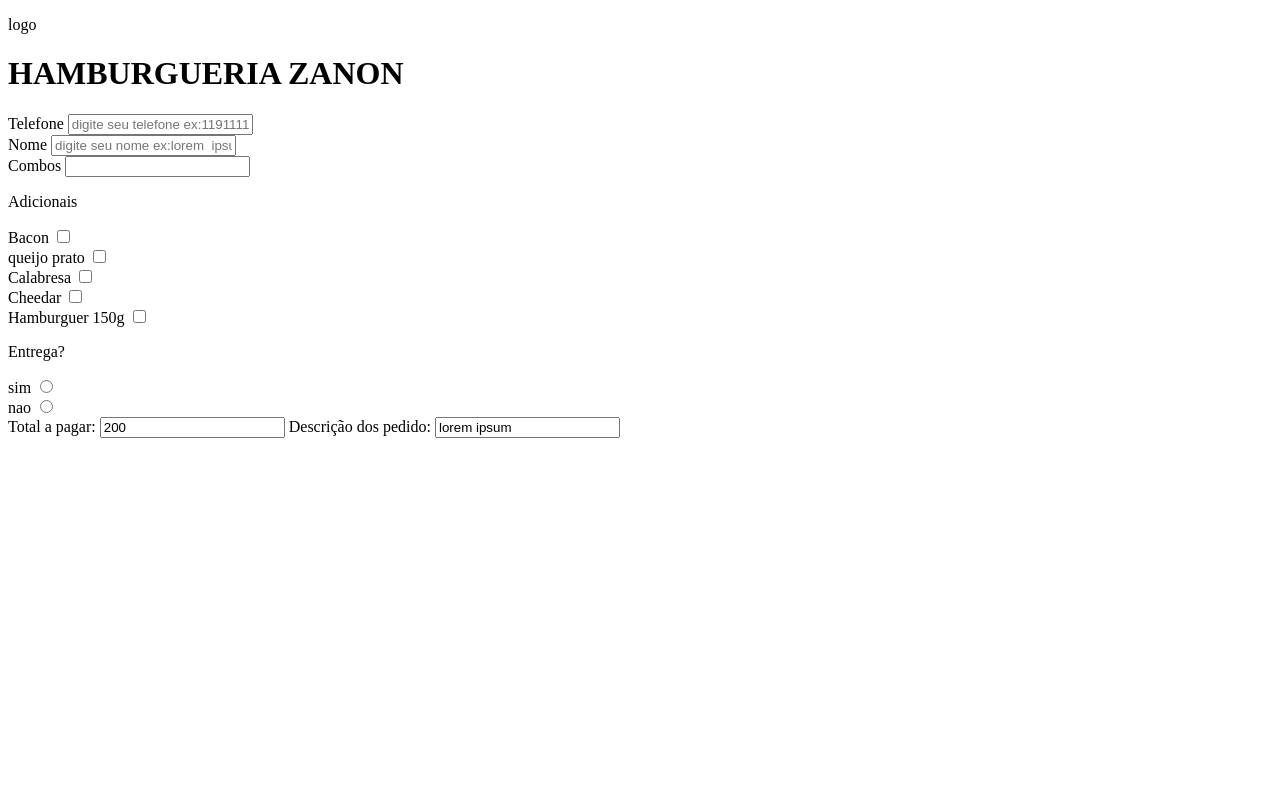
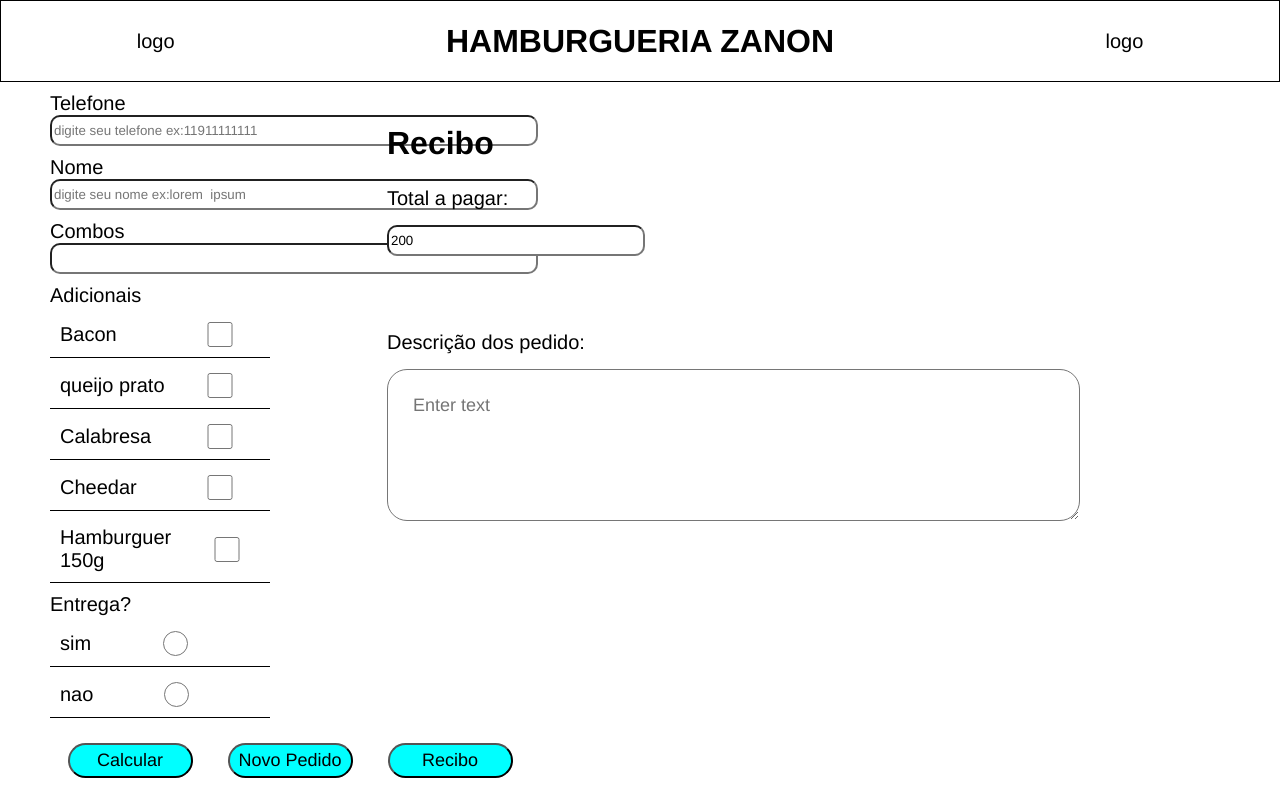
Before and after one commit to WesleyZanon/Pagina-Lanchonete, a plain HTML site: page pages/Home/index.html in a window 1280 px wide. Drawn offline with Linux system fonts and the light colour scheme.

Commit message:
update
Signed-off-by: WesleyZanon <wesleyzanon17@gmail.com>

```diff
--- a/pages/Home/index.html
+++ b/pages/Home/index.html
@@ -5,6 +5,7 @@
     <meta http-equiv="X-UA-Compatible" content="IE=edge">
     <meta name="viewport" content="width=device-width, initial-scale=1.0">
     <link rel="stylesheet" href="style.css">
+    <script type="text/javascript" src="script.js"></script>
 
     <title>Lanchonete Zanon</title>
 </head>
@@ -13,30 +14,33 @@
         <div class="header">
             <p>logo</p>
             <h1>HAMBURGUERIA ZANON</h1>
+            <p>logo</p>
         </div>
 
         <div class="forms">
             <div class="conteudo">
                 <label>Telefone</label>
-                <input placeholder="digite seu telefone ex:11911111111">
+                <input name="fone" id="fone" placeholder="digite seu telefone ex:11911111111">
             </div>
 
             <div class="conteudo">
                 <label>Nome</label>
-                <input placeholder="digite seu nome ex:lorem  ipsum">
+                <input id='nome' placeholder="digite seu nome ex:lorem  ipsum">
             </div>
 
             <div class="conteudo">
                 <label>Combos</label>
 
-                <input list="combos">
+                <input list="combos" id="combo">
 
                     <datalist id="combos">
-                    <option value="x-mexicano">
-                    <option value="Hot-dog Americano">
-                    <option value="x-paris">
-                    <option value="x-tudo brasileiro">
-                    <option value="x-japa">
+
+                        <option value="x-mexicano">
+                        <option value="Hot-dog Americano">
+                        <option value="x-paris">
+                        <option value="x-tudo brasileiro">
+                        <option value="x-japa">
+
                     </datalist>
             </div>
 
@@ -44,46 +48,57 @@
                 <p>Adicionais</p>
                 <div class="adicionais">
                     <label>Bacon</label>
-                    <input type='checkbox'>
+                    <input value='bacon' id='adicionais' type='checkbox'>
                 </div>
                 <div class="adicionais">
                     <label>queijo prato</label>
-                    <input type='checkbox'>
+                    <input value="queijo" id='adicionais' type='checkbox'>
                 </div>
                 <div class="adicionais">
                     <label>Calabresa</label>
-                    <input type='checkbox'>
+                    <input id='adicionais' value="calabresa" type='checkbox'>
                 </div>
                 <div class="adicionais">
                     <label>Cheedar</label>
-                    <input type='checkbox'>
+                    <input id='adicionais' value="Cheedar" type='checkbox'>
                 </div>
                 <div class="adicionais">
                     <label>Hamburguer 150g</label>
-                    <input type='checkbox'>
+                    <input value="hamburguer" id='adicionais' type='checkbox'>
                 </div>
 
             </div>
 
             <div class="conteudo">
-                <p>Entrega?</p>
+                <label>Entrega?</label>
                 <div class="viagem">
-                    <label>sim</label>
-                    <input type="radio">
+                    <p>sim</p>
+                    <input type="radio" id="delivery" name="delivery" value="yes">
                 </div>
                 <div class="viagem">
-                    <label>nao</label>
-                    <input type="radio">
+                    <p>nao</p>
+                    <input type="radio" id="delivery" value="no" name="delivery" value="no">
                 </div>
             </div>
 
-            <div class="resultados">
+            <div class="buttons">
+                <button onclick="calcular()">Calcular</button>
+                <button>Novo Pedido</button>
+                <button>Recibo</button>
+            </div>
+
+
+            <div class="results">
+                <h1>Recibo</h1>
                 <label>Total a pagar:</label>
                 <input value="200">
 
-                <label>Descrição dos pedido:</label>
-                <input value="lorem ipsum">
+                <div class="description">
+                    <label >Descrição dos pedido:</label>
+                    <textarea rows="5" cols="60" name="text" placeholder="Enter text"></textarea>
+                </div>
             </div>
+
         </div>
     </div>
 </body>
--- /dev/null
+++ b/pages/Home/script.js
@@ -0,0 +1,11 @@
+
+
+function calcular(){
+    const fone = Number(document.getElementById('fone').value);
+    const nome = document.getElementById('nome').value
+    const combo = document.getElementById('combo').value
+    const adicionais = document.getElementById(['adicionais']).value
+    const delivery = document.getElementById('delivery').value
+
+    console.log(delivery)
+}
--- a/pages/Home/style.css
+++ b/pages/Home/style.css
@@ -0,0 +1,118 @@
+*{
+    margin: 0;
+    font-family: 'Franklin Gothic Medium', 'Arial Narrow', Arial, sans-serif;
+}
+
+p, label{
+
+    font-size: 20px;
+}
+
+
+
+.header{
+    display: flex;
+    flex-direction: row;
+    justify-content: space-around;
+    border: 1px solid black;
+    height: 80px;
+    align-items: center;
+}
+
+.forms{
+    display: flex;
+    flex-direction: column;
+    margin-left: 50px;
+    width: 60vh;
+}
+
+.forms input{
+    display: flex;
+    width: 100%;
+    height: 25px;
+    border-radius: 10px;
+
+}
+
+.conteudo{
+    margin-top: 10px;
+}
+
+.adicionais{
+    margin-top: 5px;
+    align-items: center;
+    display: flex;
+    flex-direction: row;
+    justify-content: space-between;
+    width: 25vh;
+    justify-content:first baseline;
+    border-bottom: 1px solid black;
+    padding: 10px;
+}
+
+.adicionais input{
+    width: 10vh;
+}
+
+.viagem{
+    margin-top: 5px;
+    align-items: center;
+    display: flex;
+    flex-direction: row;
+    justify-content: space-between;
+    width: 25vh;
+    justify-content:first baseline;
+    border-bottom: 1px solid black;
+    padding: 10px;
+}
+
+.results{
+    position:absolute;
+    right: 200px;
+    top:100px;
+    margin-top: 25px;
+    display: flex;
+    flex-direction: column;
+}
+
+.results label{
+    margin-top: 25px;
+    margin-bottom: 15px;
+}
+
+.results input{
+    width: 250px;
+}
+
+.description {
+    display: flex;
+    flex-direction: column;
+    margin-top: 50px;
+}
+
+.description textarea{
+    height: 100px;
+    border-radius: 20px;
+    padding: 25px;
+    font-size: 18px;
+}
+.buttons{
+    display: flex;
+    flex-direction: row;
+    justify-content: space-around;
+    margin-top: 25px;
+}
+
+.buttons button{
+    width: 125px;
+    height: 35px;
+    border-radius: 20px;
+    cursor: pointer;
+    font-size: 18px;
+    background-color: aqua;
+    color: #000;
+}
+
+.buttons button:hover{
+    background-color: blue;
+}
--- a/pages/style.css
+++ /dev/null
@@ -1,9 +0,0 @@
-*{
-    margin: 0;
-}
-
-.header{
-    display: flex;
-    flex-direction: row;
-    justify-content: space-around;
-}
```
